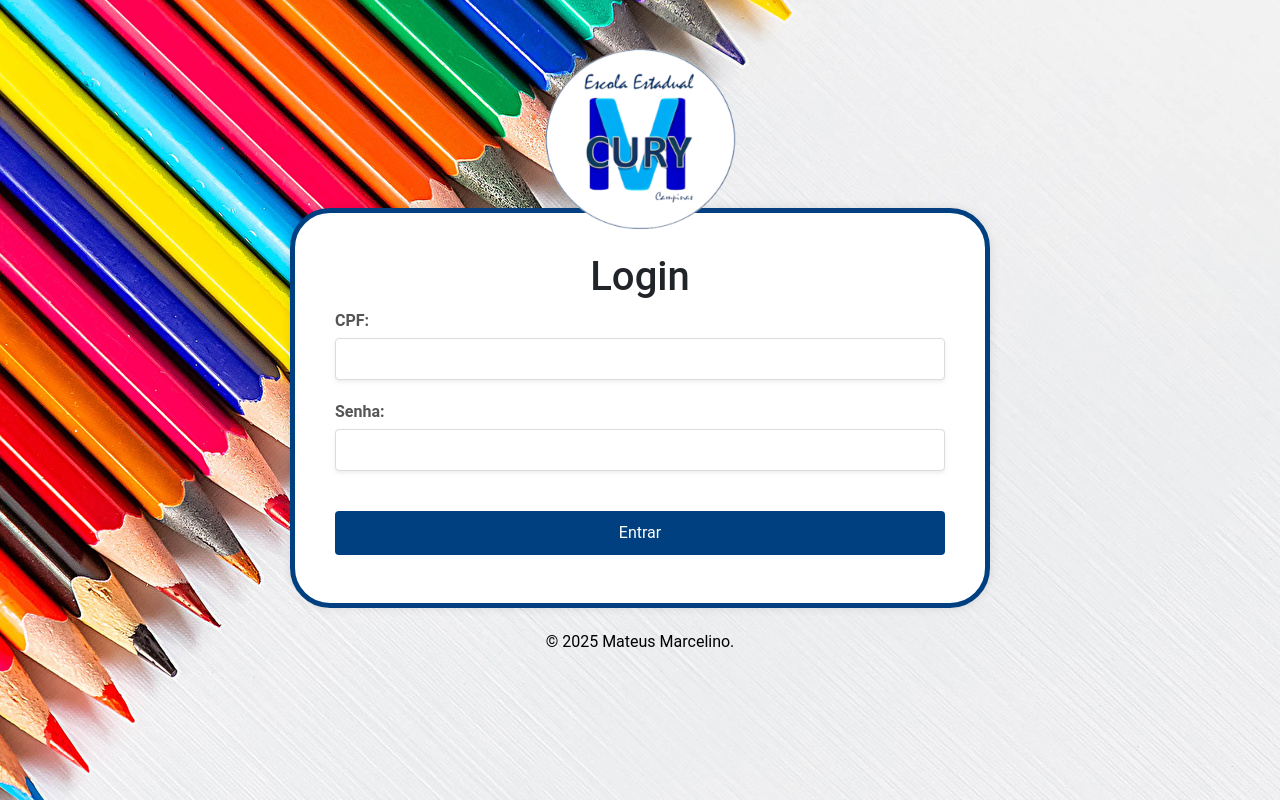
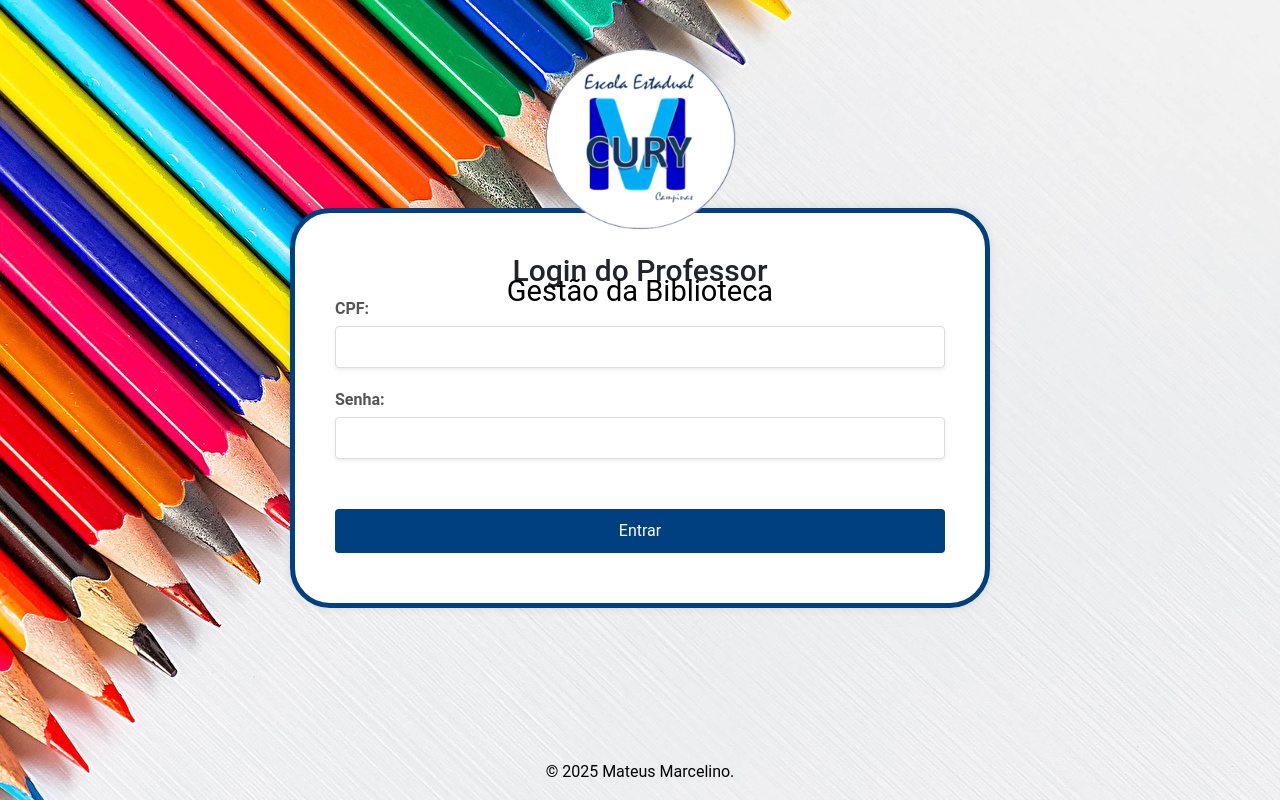
Before and after one commit to mateusmarcelino23/tcc, a PHP site: page /trabalho_crud/frontend/login_front.php in a window 1280 px wide. Run offline with PHP 8.4, Linux system fonts and the light colour scheme.

Commit message:
mostrando que é da biblioteca

```diff
--- a/trabalho_crud/frontend/login_front.php
+++ b/trabalho_crud/frontend/login_front.php
@@ -19,9 +19,13 @@ include '../backend/login.php';
         <img src="../imagens/1748908346791.png" alt="Logo da Biblioteca M.V.C" class="logo">
     </div>
 
+    <footer style="text-align: center; font-size: 29px; position: fixed; top: 270px; color: black;">
+        <p>Gestão da Biblioteca</p>
+    </footer>
+
     <div class="container">
         <div class="text-center">
-            <h1 class="h1">Login</h1>
+            <h1 class="h1" style="font-size: 30px;">Login do Professor</h1>
         </div>
 
         <?php if (!empty($erro)): ?>
@@ -39,12 +43,12 @@ include '../backend/login.php';
                 <label for="senha" class="form-label">Senha:</label>
                 <input type="password" name="senha" id="senha" class="form-control shadow-sm" autocomplete="off" required>
             </div>
-            <button type="submit" class="login-container button" style="margin-top: 20px;">Entrar</button>
+            <button type="submit" class="login-container button" style="margin-top: 30px;">Entrar</button>
         </form>
 
     </div>
 
-    <footer style="text-align: center; position: fixed; margin-top: 500px; color: black;">
+    <footer style="text-align: center; position: fixed; bottom: 0; color: black;">
         <p>&copy; 2025 Mateus Marcelino.</p>
     </footer>
 
```
